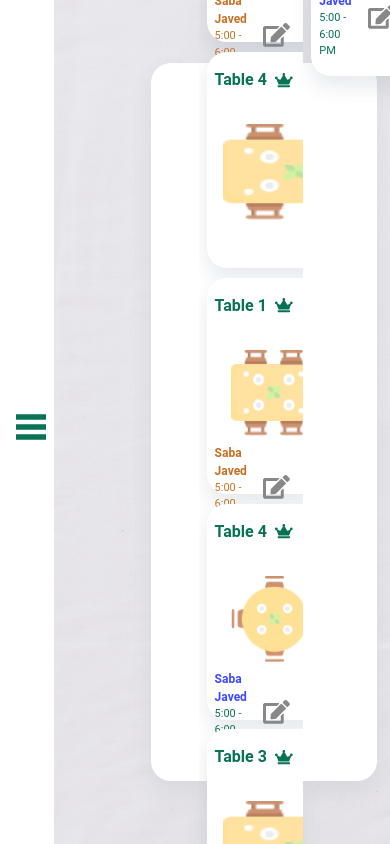
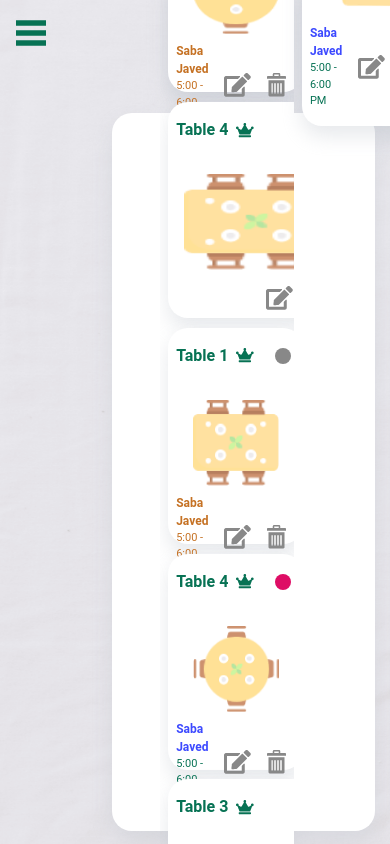
Before and after one commit to Elixir-Techne/hg-restaurant-admin, a Next.js app: page /tableManagement in a window 390 px wide. Built offline with nearby package versions, Linux system fonts and the light colour scheme.

Commit message:
Add reponsive styling.

```diff
--- a/src/app/(protected)/layout.js
+++ b/src/app/(protected)/layout.js
@@ -1,12 +1,13 @@
-'use client'
+'use client';
 
-import { Box } from '@mui/material'
+import { Box, useMediaQuery } from '@mui/material'
 
 import Sidebar from '@/components/Sidebar'
 
 export default function ProtectedLayout({ children }) {
+  const isMobile = useMediaQuery('(max-width:768px)')
   return (
-    <Box display="flex">
+    <Box display="flex" flexDirection={isMobile ? 'column' : 'row'}>
       <Sidebar />
       <div
         style={{
@@ -18,6 +19,7 @@ export default function ProtectedLayout({ children }) {
           width: '100%',
         }}
       >
+        {isMobile && <div style={{ height: '50px' }}></div>}
         {children}
       </div>
     </Box>
--- a/src/components/Sidebar/Sidebar.js
+++ b/src/components/Sidebar/Sidebar.js
@@ -169,7 +169,7 @@ function Sidebar() {
       {isMobile && (
         <IconButton
           onClick={handleDrawerToggle}
-          sx={{ marginTop: '10px', marginLeft: 2 }}
+          sx={{ marginTop: '10px', marginLeft: 2,position:'absolute' }}
         >
           <Image src={MobileMenuSvg} alt="" />
         </IconButton>
```
